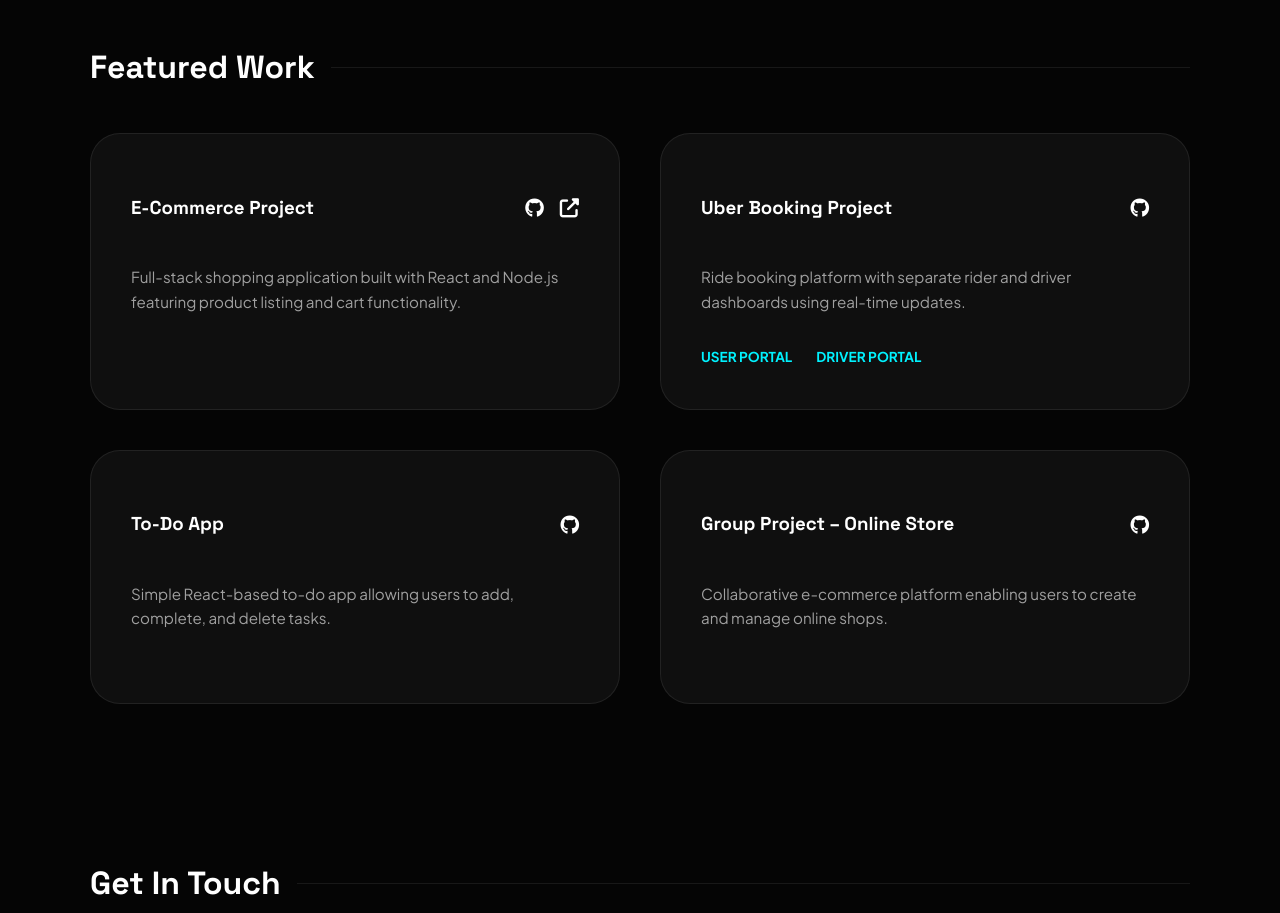
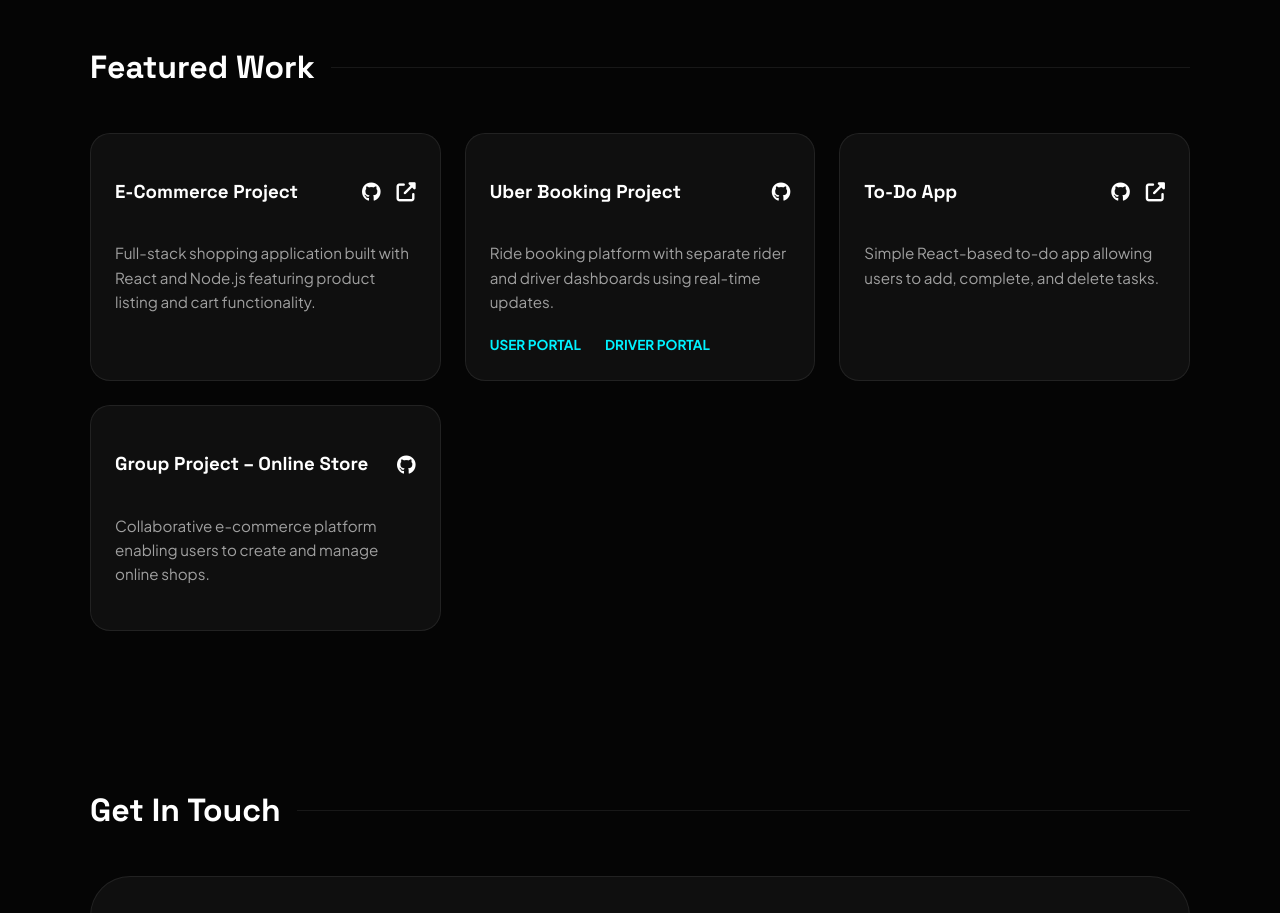
Before and after one commit to adwaith85/Portfolio, a plain HTML site: page index.html in a window 1280 px wide. Shown: the part 2360-3273 px from the top of the page. Drawn offline with nearby package versions, Linux system fonts and the light colour scheme.

Commit message:
designed project section

```diff
--- a/index.html
+++ b/index.html
@@ -185,6 +185,7 @@
               <h3>To-Do App</h3>
               <div class="p-links">
                 <a href="https://github.com/adwaith85/To-Do-App" target="_blank"><i class="fab fa-github"></i></a>
+                <a href="https://to-do-app-psi-two-51.vercel.app/" target="_blank"><i class="fas fa-external-link-alt"></i></a>
               </div>
             </div>
             <p>Simple React-based to-do app allowing users to add, complete, and delete tasks.</p>
--- a/style.css
+++ b/style.css
@@ -286,14 +286,14 @@ h3 {
 /* Projects Masonry */
 .projects-masonry {
   display: grid;
-  grid-template-columns: repeat(auto-fit, minmax(400px, 1fr));
-  gap: 2.5rem;
+  grid-template-columns: repeat(auto-fit, minmax(300px, 1fr));
+  gap: 1.5rem;
 }
 
 .project-card-premium {
   background: var(--surface);
-  padding: 2.5rem;
-  border-radius: 30px;
+  padding: 1.5rem;
+  border-radius: 20px;
   border: 1px solid var(--border);
   transition: var(--transition);
   position: relative;
@@ -308,7 +308,7 @@ h3 {
   display: flex;
   justify-content: space-between;
   align-items: center;
-  margin-bottom: 1.5rem;
+  margin-bottom: 1rem;
 }
 
 .p-links {
@@ -329,7 +329,7 @@ h3 {
 .project-card-premium p {
   color: var(--text-muted);
   font-size: 0.95rem;
-  margin-bottom: 2rem;
+  margin-bottom: 1.2rem;
 }
 
 .multi-links {
```
